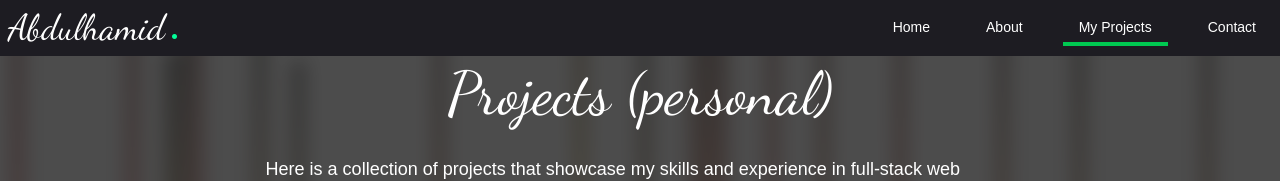
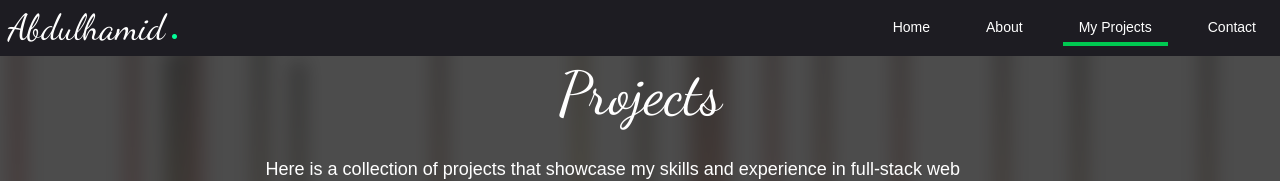
Before and after one commit to Abdulsalam001Arnold/mi-portfolio, a Next.js app: page /projects in a window 1280 px wide. Shown: the top 181 px of the page. Built offline with nearby package versions, Linux system fonts and the light colour scheme; a web font is replaced by a local one.

Commit message:
refactor: corrected typo

```diff
--- a/src/app/projects/page.tsx
+++ b/src/app/projects/page.tsx
@@ -14,7 +14,7 @@ export default function page() {
     <main className="w-full min-h-screen flex flex-col items-center justify-center bg-black/70 pt-[4rem] pb-[1.5rem]">
       <BackgroundAnimation />
       <h1 className="text-6xl dancing-script-topic text-white links">
-        Projects (personal)
+        Projects
       </h1>
 
       <Reveal>
```
